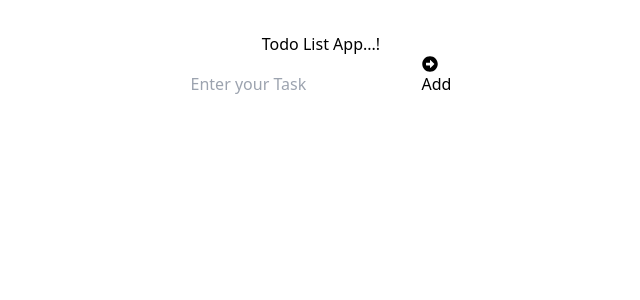
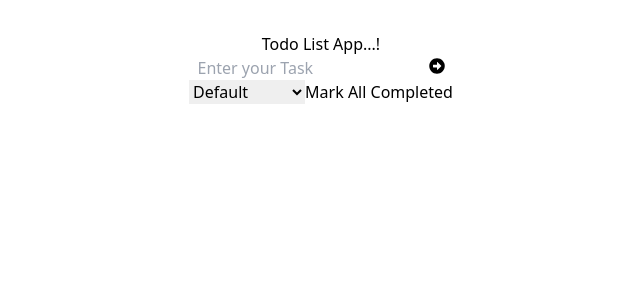
Before and after one commit to Mazharrais/My-To-do-App, a React (Vite) app: page / in a window 1280 px wide. Shown: the top 300 px of the page, without its empty margins (319-959 px from the left). Built offline with nearby package versions, Linux system fonts and the light colour scheme.

Commit message:
add code

```diff
--- /dev/null
+++ b/src/components/FilterButton.jsx
@@ -0,0 +1,31 @@
+import { CgNametag } from "react-icons/cg";
+import { filterTodo, markAllCompleted } from "../Redux/Action/action";
+import { useDispatch, useSelector } from "react-redux";
+
+
+const FilterButton = () => {
+    const dispatch = useDispatch();
+    const currentFilter = useSelector((state => state.filter));
+    const handleFilter = (filter)=>{
+        dispatch(filterTodo(filter))
+    }
+  return (
+    <div className="flex space-x-4 items-center">
+       <select
+          value={currentFilter}
+          onChange={(e)=> handleFilter(e.target.value)}
+          className="text-sm px-2 py-1 border-blue-300 focus:outline-none">
+            <option value='ALL'>Default</option>
+            <option value='COMPLETED'>Completed</option>
+            <option value='INCOMPLETED'>Incompleted</option>
+            </select>
+
+        <button onClick={()=>dispatch(markAllCompleted())} className="text-sm px-2 py-1
+        bg-blue-700 text-white ml-2 rounded">Mark All Completed</button>
+
+
+    </div>
+  )
+}
+
+export default FilterButton;
--- a/src/components/ToDoApp.jsx
+++ b/src/components/ToDoApp.jsx
@@ -2,6 +2,7 @@ import React, { useState } from 'react';
 import { useDispatch } from 'react-redux';
 import { FaArrowAltCircleRight } from "react-icons/fa";
 import {addTodo} from '../Redux/Action/action';
+import FilterButton from './FilterButton';
 
 const ToDoApp = () => {
   const [todoText, setTodoText] = useState("");
@@ -33,9 +34,14 @@ const ToDoApp = () => {
            onChange={(e)=> setTodoText(e.target.value)}  />
           <button className='ml-4 p-2 bg-blue-500 text-white rounded hover:bg-blue
            focus:outline-none' onClick={saveTodo}>
-            <FaArrowAltCircleRight />Add</button>
+            <FaArrowAltCircleRight /></button>
+     </div>
 
-     </div>
+       {/* Filter Search */}
+
+       <div className='flex items-center justify-between flex-wrap'>
+       <FilterButton />
+       </div>
 
 
     </div>
```
